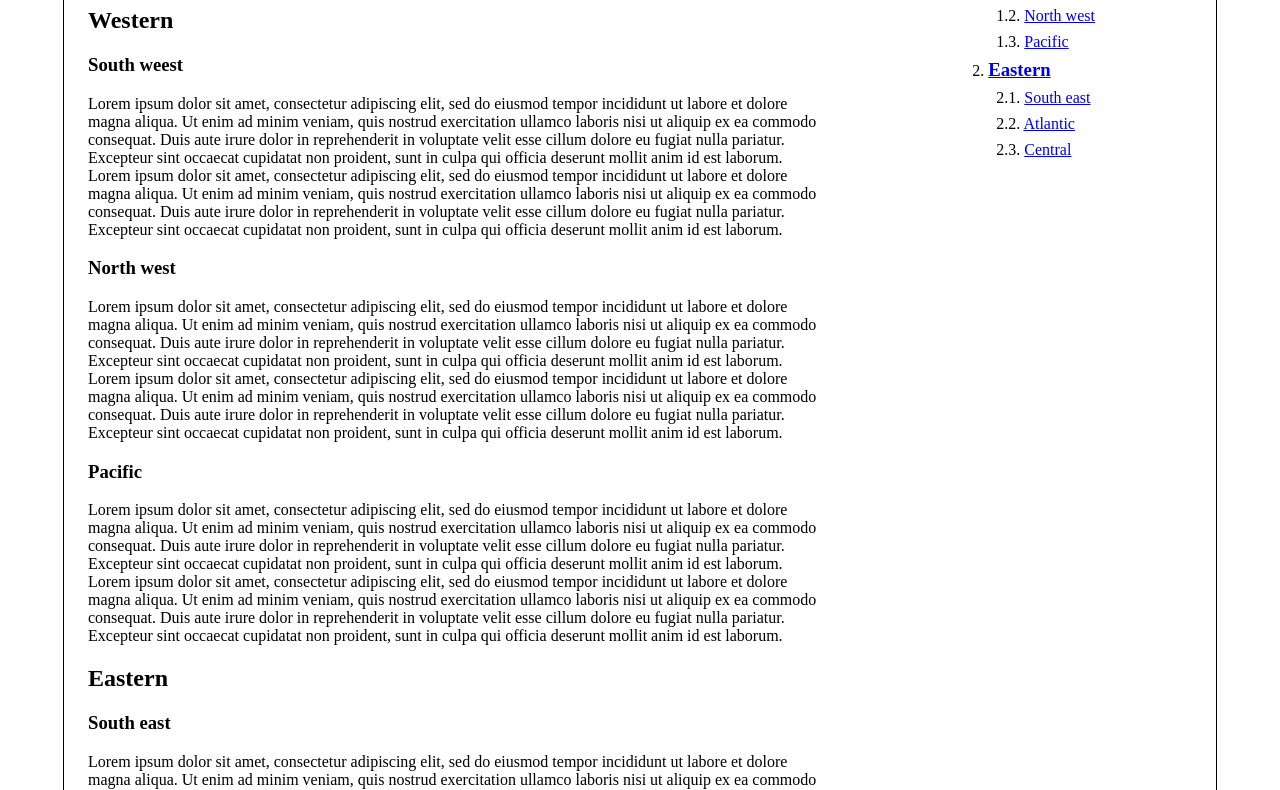
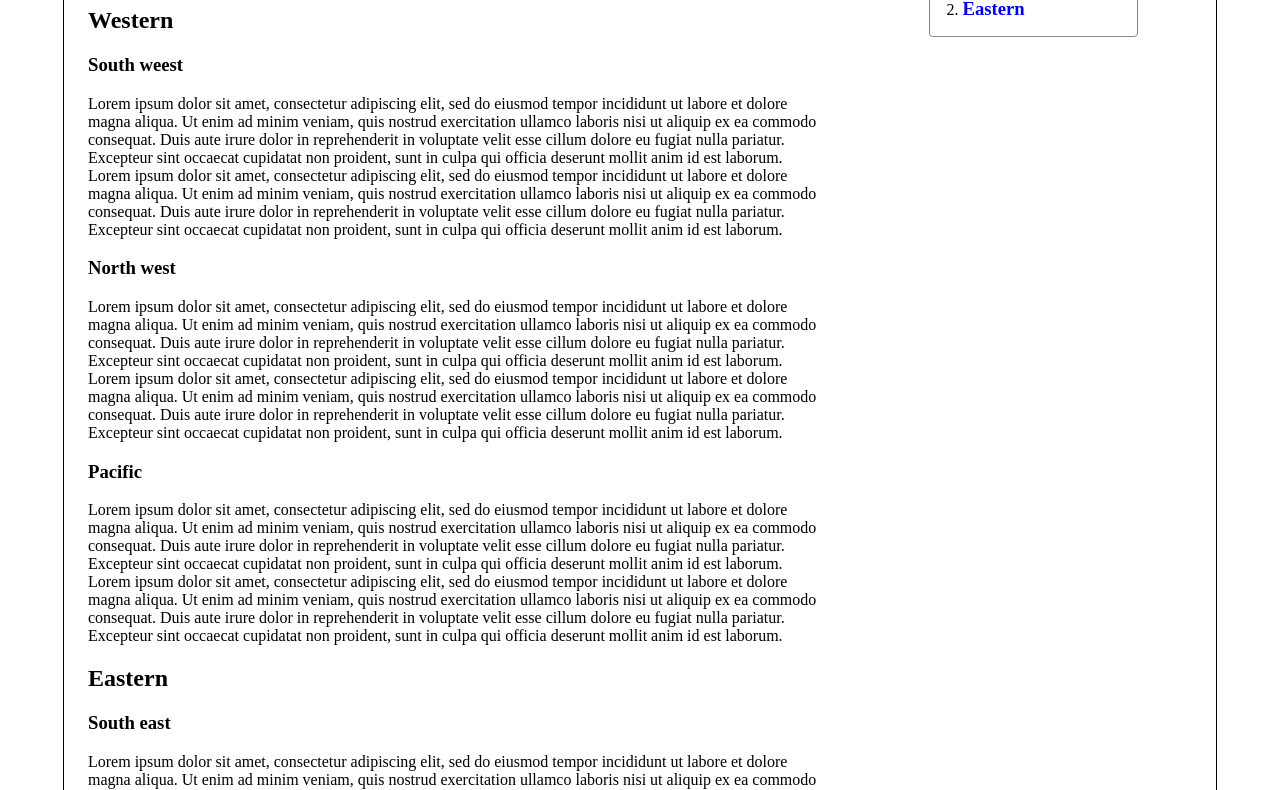
Before and after one commit to fourside/vanila_scroollspy, a website: page index.html in a window 1280 px wide. Shown: the part 122-912 px from the top of the page. Drawn offline with Linux system fonts and the light colour scheme.

Commit message:
hide li children

```diff
--- a/styles.css
+++ b/styles.css
@@ -28,6 +28,13 @@ html, body {
   position: sticky;
   top: 24px;
 }
+.side > ul {
+  border: 1px solid #888;
+  border-radius: 4px;
+  padding: 16px;
+  padding-right: 32px;
+  width: 50%;
+}
 .side ul h3 {
   margin: 0;
   display: inline;
@@ -38,7 +45,11 @@ html, body {
 }
 .side ul ul {
   padding-left: 24px;
+  display: none;
 }
 .side li {
   margin-top: 8px;
 }
+.side a {
+  text-decoration: none;
+}
```
